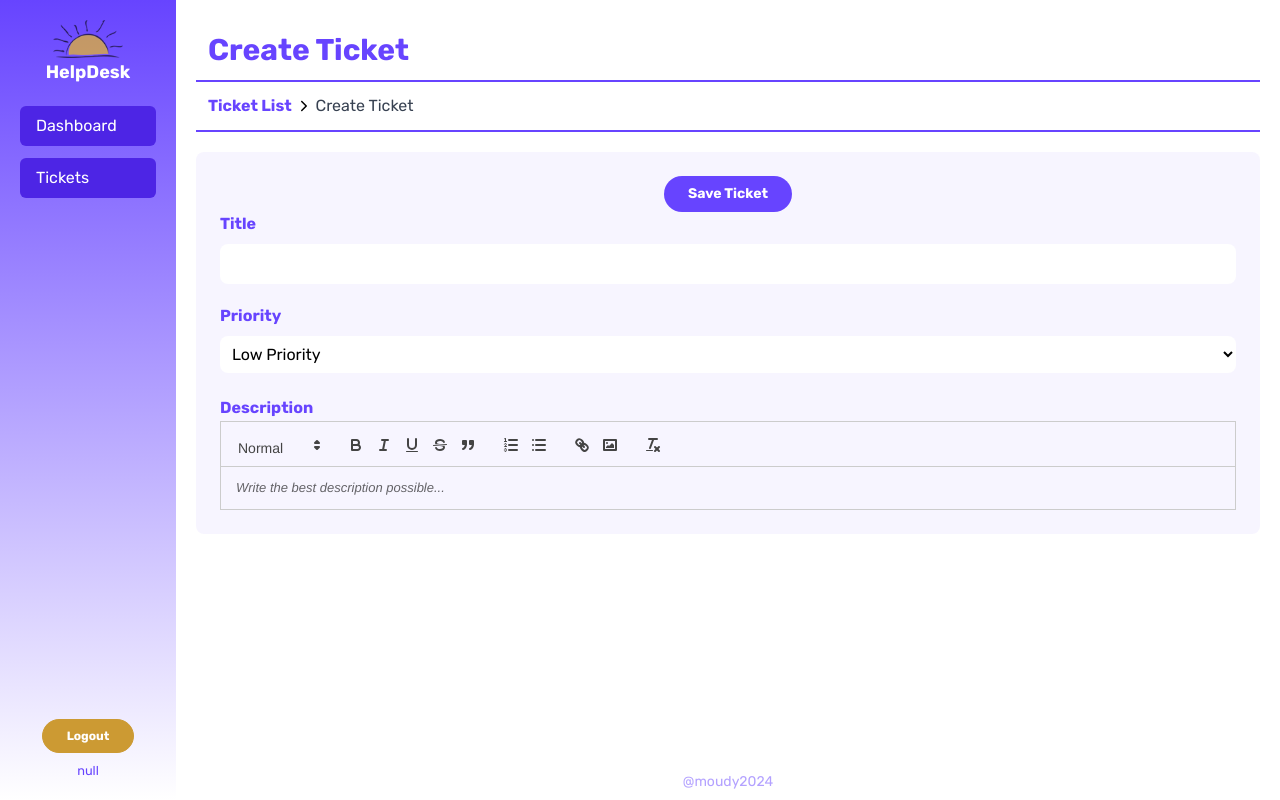
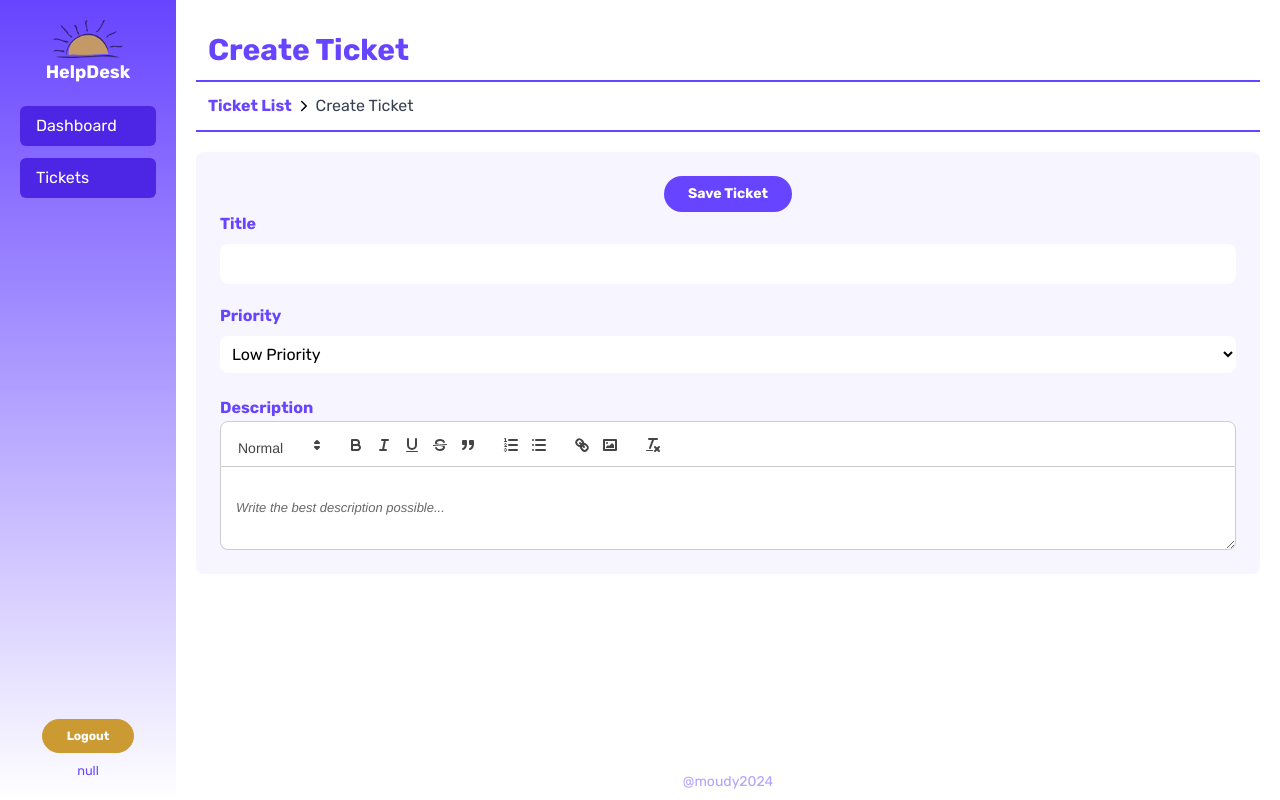
Before and after one commit to emoudy/helpdesk, a Next.js app: page /tickets/create in a window 1280 px wide. Built offline with nearby package versions, Linux system fonts and the light colour scheme; no server answers.

Commit message:
Quill editor css

```diff
--- a/app/(dashboard)/components/content/Quill/ReactQuillEditor.tsx
+++ b/app/(dashboard)/components/content/Quill/ReactQuillEditor.tsx
@@ -53,6 +53,7 @@ export default function ReactQuillEditor({ id, description, setDescription }:Rea
       modules={modules}
       onChange={handleDescription}
       value={description}
+      className='quill-editor'
     />
   );
 }
--- a/app/globals.css
+++ b/app/globals.css
@@ -4,8 +4,11 @@
 
 /* Resetting styles */
 body, header, nav, main, footer {
-  margin: 0;
-  padding: 0;
+  @apply m-0 p-0;
+}
+
+body {
+  @apply bg-fixed h-0;
 }
 
 * {
@@ -95,12 +98,15 @@ form {
     @apply mb-5 mt-2 w-full rounded-lg p-2;
   }
 }
-.text-editor {
+
+/* Quill editor styles */
+.quill-editor {
+  @apply overflow-hidden;
   .ql-toolbar {
     @apply rounded-t-lg bg-white p-5;
   }
   .ql-container {
-    @apply min-h-40 resize-y overflow-auto rounded-b-lg bg-white p-5;
+    @apply resize-y overflow-auto rounded-b-lg bg-white p-5 grow;
   }
 }
 
```
